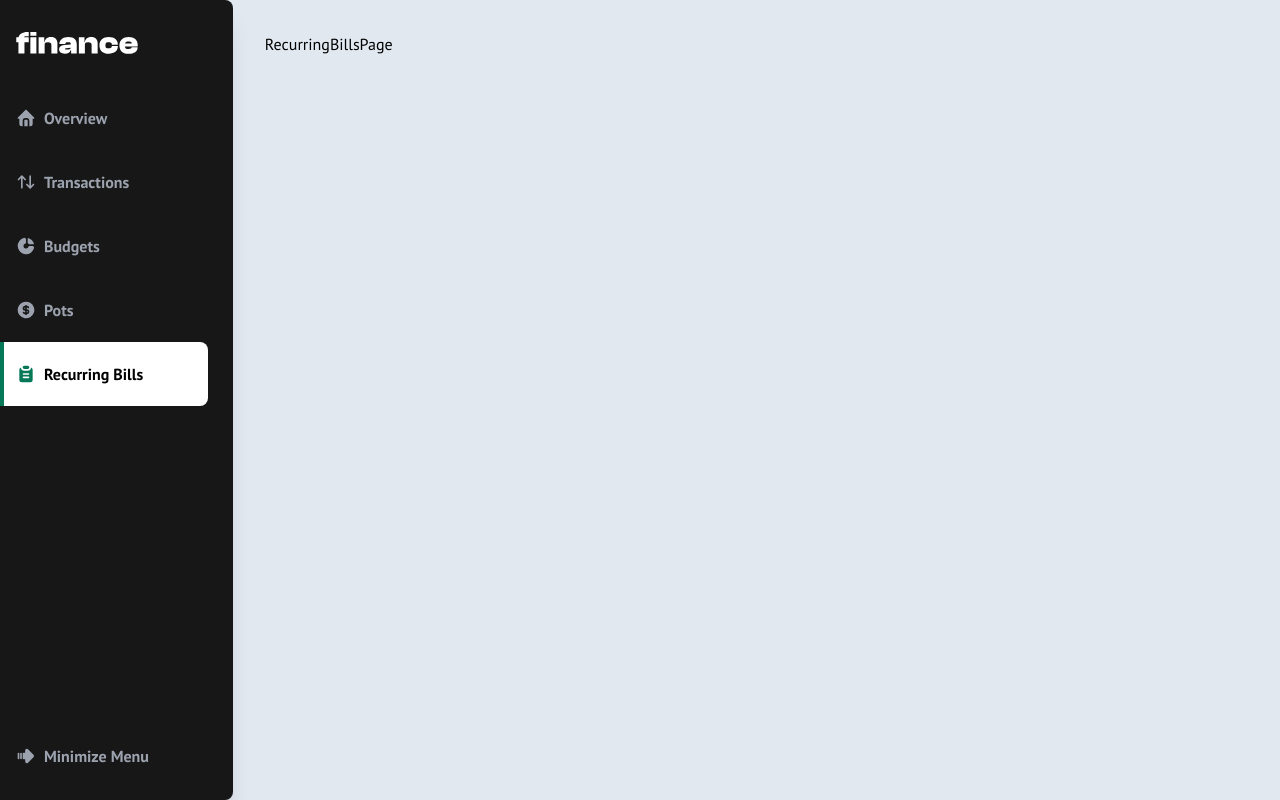
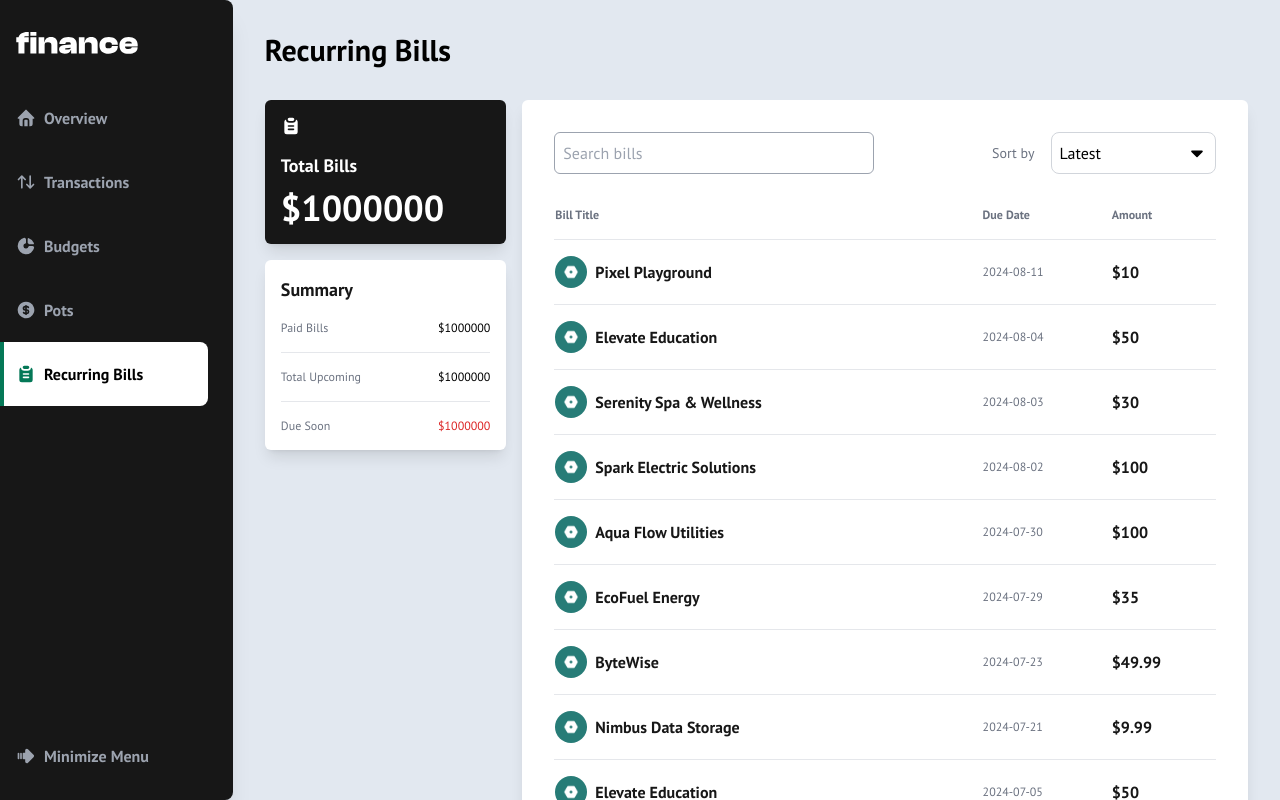
Before and after one commit to MartinWebDev95/FinanceApp, a Next.js app: page /recurring-bills in a window 1280 px wide. Built offline with nearby package versions, Linux system fonts and the light colour scheme.

Commit message:
Change the RecurringBillsPage to add the new components Table, Filter and Search

```diff
--- a/app/(dashboard)/recurring-bills/page.jsx
+++ b/app/(dashboard)/recurring-bills/page.jsx
@@ -1,5 +1,55 @@
+import { RecurringBillsIcon, sortBy } from "@/app/lib/utils";
+import data from '@/app/lib/data.json';
+import Table from "@/app/components/recurring-bills/Table";
+import Search from "@/app/components/Search";
+import Filter from "@/app/components/Filter";
+
 export default function RecurringBillsPage(){
   return (
-    <div>RecurringBillsPage</div>
+    <>
+      <h1 className="text-3xl font-bold">Recurring Bills</h1>
+
+      <div className="flex flex-col lg:flex-row lg:items-start gap-4 mt-8">
+        <div className="w-full lg:w-1/4 flex flex-col md:flex-row lg:flex-col md:gap-4">
+          <div className="bg-neutral-900 text-white p-4 rounded-md shadow-lg mb-4 md:mb-0 w-full min-h-full flex flex-col justify-center">
+            <RecurringBillsIcon/>
+
+            <div>
+              <p className="mt-4 mb-2 font-bold text-lg">Total Bills</p>
+              <p className="font-bold text-4xl">$1000000</p>
+            </div>
+          </div>
+
+          <div className="bg-white p-4 rounded-md shadow-lg text-xs w-full h-full">
+            <p className="text-neutral-900 mb-4 text-lg font-bold">Summary</p>
+            <p className="pb-4 w-full border-b border-gray-200 flex items-center justify-between">
+              <span className="text-gray-500">Paid Bills</span>
+              <span>$1000000</span>
+            </p>
+            <p className="py-4 w-full border-b border-gray-200 flex items-center justify-between">
+              <span className="text-gray-500">Total Upcoming</span>
+              <span>$1000000</span>
+            </p>
+            <p className="pt-4 w-full flex items-center justify-between">
+              <span className="text-gray-500">Due Soon</span>
+              <span className="text-red-600">$1000000</span>
+            </p>
+          </div>
+        </div>
+
+        <div className="w-full lg:w-3/4 h-full bg-white p-8 rounded-md shadow-lg">
+          <div className="w-full flex justify-between items-center pb-8 gap-4 md:gap-0">
+            <Search placeholder="Search bills"/>
+
+            <div className="w-fit md:w-56 flex items-center gap-4">
+              <p className="hidden md:block text-gray-500 text-sm whitespace-nowrap">Sort by</p>
+              <Filter options={sortBy} />
+            </div>
+          </div>
+
+          <Table data={data} />
+        </div>
+      </div>
+    </>
   )
 }
```
